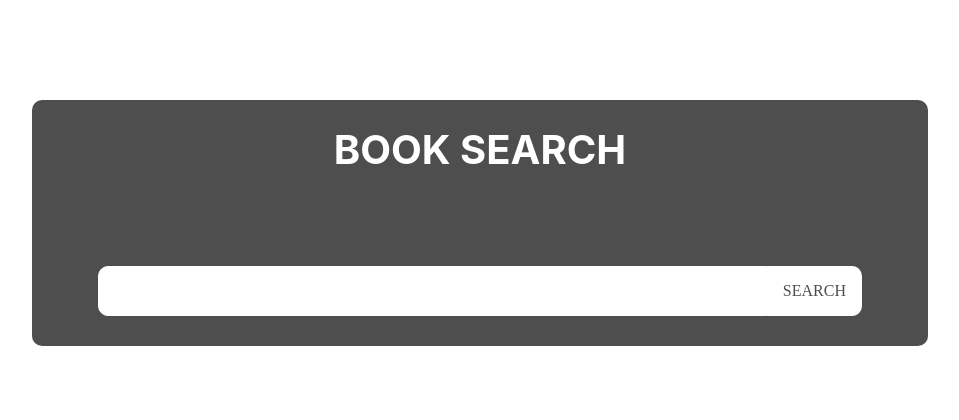
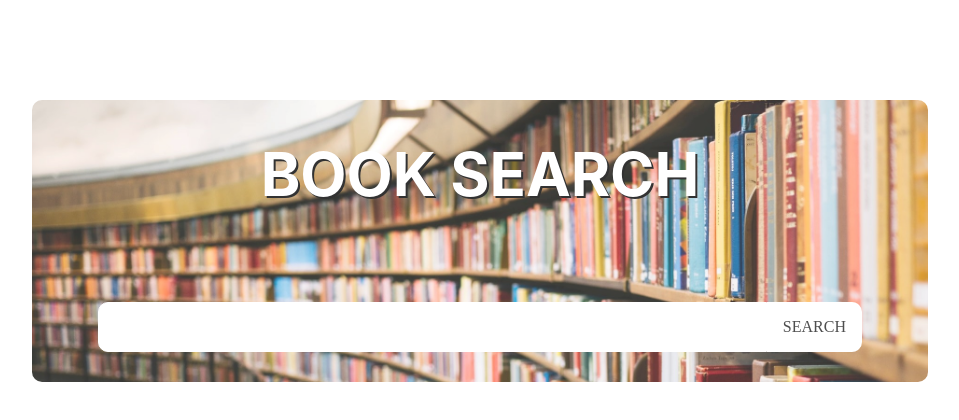
Before and after one commit to jorgelgf/gbook, a React (Create React App) app: page / in a window 1280 px wide. Shown: the top 420 px of the page, without its empty margins (160-1119 px from the left). Built offline with nearby package versions, Linux system fonts and the light colour scheme.

Commit message:
adc image in OpacityDiv

```diff
--- a/src/components/Find/Find.js
+++ b/src/components/Find/Find.js
@@ -3,6 +3,7 @@ import Api from "../Api/Api";
 import styled from "styled-components";
 import Card from "../Card/Card";
 import notfound from "../../img/notfound.png";
+import books from "../../img/books.jpg";
 
 export default function Find() {
   const [search, setSearch] = useState(null);
@@ -123,8 +124,10 @@ export default function Find() {
 }
 
 const OpacityDiv = styled.div`
-  background-color: #222222;
-  color: white;
+  // background-color: #222222;
+  background-image: url(${books});
+  // color: white;
+  background-size: cover;
   margin: auto;
   margin-top: 100px;
   border-radius: 10px;
@@ -136,7 +139,11 @@ const Title = styled.h1`
   font-weight: 700;
   text-align: center;
   margin-bottom: 5%;
-  font-size: 40px;
+  font-size: 60px;
+  color: white;
+  text-shadow: 2px 2px black;
+
+  opacity: 1;
 
   font-family: -apple-system, BlinkMacSystemFont, "Segoe UI", Roboto, Oxygen,
     Ubuntu, Cantarell, "Open Sans", "Helvetica Neue", sans-serif;
```
Also changed, not shown: src/img/books.jpeg (added), src/img/books.jpg (added).
